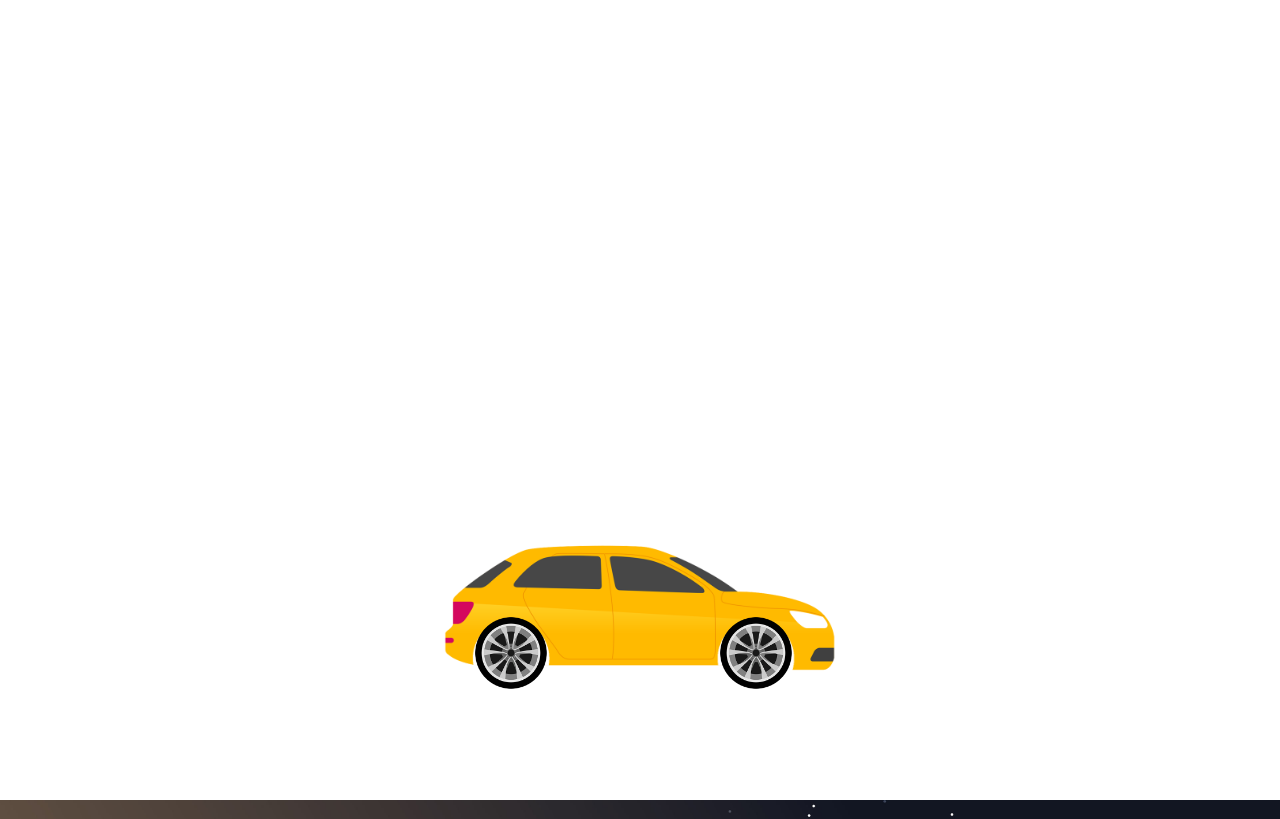
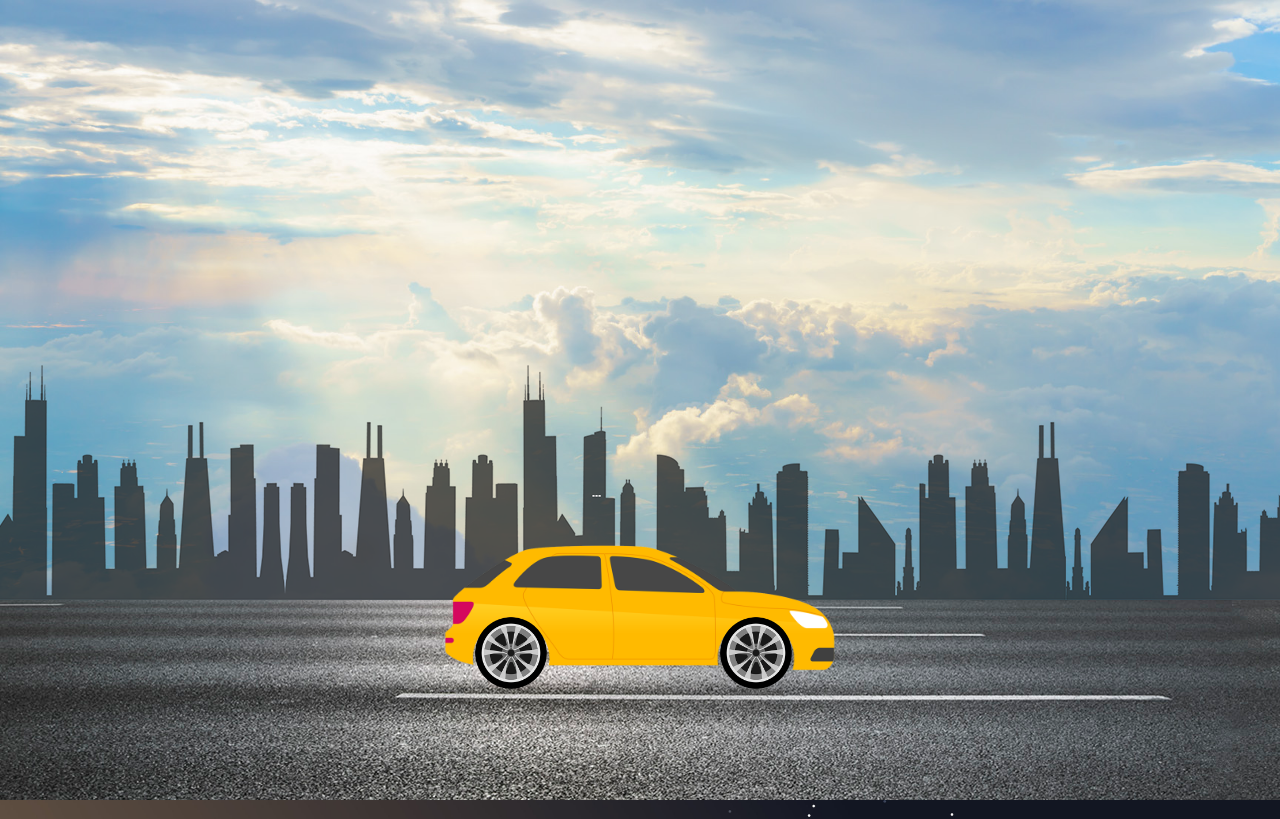
Before and after one commit to aman01246/cssdemo, a plain HTML site: page index.html in a window 1280 px wide. Shown: the top 819 px of the page. Drawn offline with Linux system fonts and the light colour scheme.

Commit message:
Update movingcar.css

```diff
--- a/movingcar.css
+++ b/movingcar.css
@@ -5,7 +5,7 @@
 .hero{
 	height: 100vh;
 	width: 100%;
-	background-image: url(img/sky.jpg);
+	background-image: url(sky.jpg);
 	background-size: cover;
 	background-position: center;
 	position: relative;
@@ -16,7 +16,7 @@
 	height: 200px;
 	width: 500%;
 	display: block;
-	background-image: url(img/road.jpg);
+	background-image: url(road.jpg);
 	position: absolute;
 	bottom: 0;
 	left: 0;
@@ -34,7 +34,7 @@
 .city{
 	height: 250px;
 	width: 500%;
-	background-image: url(img/city.png);
+	background-image: url(city.png);
 	position: absolute;
 	bottom: 200px;
 	left: 0;
```
